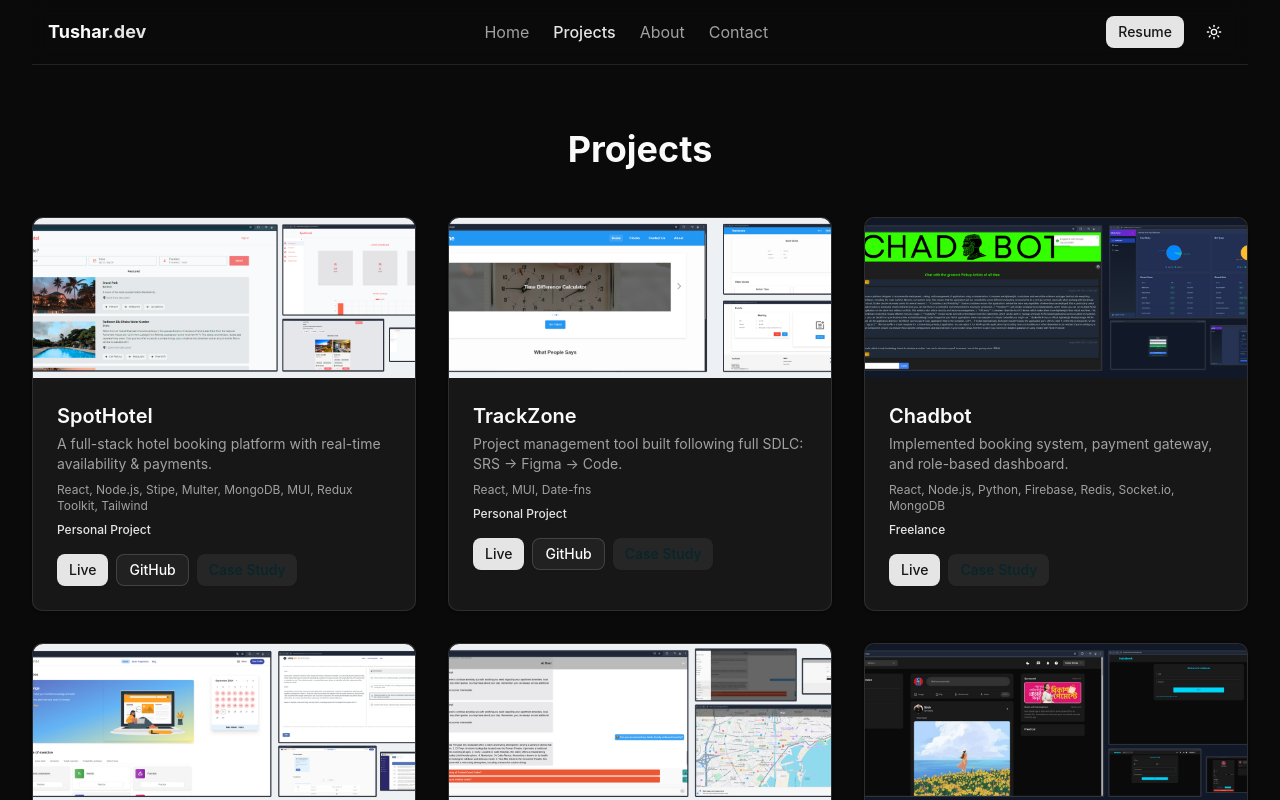
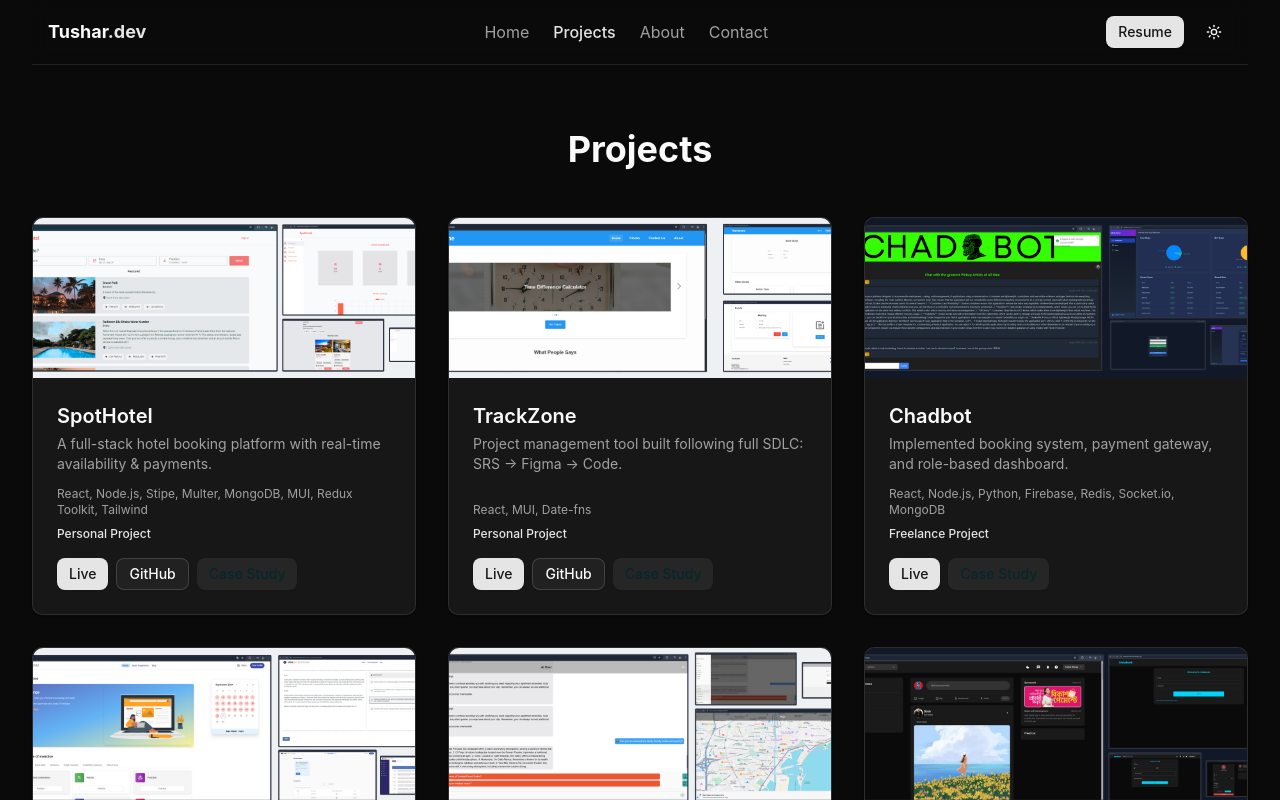
Before and after one commit to asynctushar/asynctushar, a Next.js app: page /projects in a window 1280 px wide. Shown: the top 800 px of the page. Built offline with nearby package versions, Linux system fonts and the light colour scheme.

Commit message:
fix: project layout issue fixed

```diff
--- a/src/app/projects/page.js
+++ b/src/app/projects/page.js
@@ -11,21 +11,21 @@ export default function ProjectsPage() {
 				{projects.map((project, idx) => (
 					<div
 						key={idx}
-						className="group rounded-lg border bg-card shadow-sm transition hover:shadow-md"
+						className="group rounded-lg border bg-card shadow-sm transition hover:shadow-md flex flex-col"
 					>
 						<img
 							src={project.thumbnail}
 							alt={project.title}
 							className="w-full h-40 object-cover rounded-t-lg"
 						/>
-						<div className="p-6">
+						<div className="p-6 flex-1 flex flex-col">
 							<h3 className="text-xl font-semibold">
 								{project.title}
 							</h3>
-							<p className="mt-1 text-sm text-muted-foreground">
+							<p className="mt-1 text-sm text-muted-foreground flex-1">
 								{project.description}
 							</p>
-							<p className="mt-2 text-xs text-muted-foreground">
+							<p className="mt-3 text-xs text-muted-foreground">
 								{project.tech.join(", ")}
 							</p>
 							<p className="mt-2 text-xs font-medium text-primary">{project.type}</p>
--- a/src/data/projects.js
+++ b/src/data/projects.js
@@ -49,7 +49,7 @@ const projects = [
 	},
 	{
 		title: "Chadbot",
-		type: "Freelance",
+		type: "Freelance Project",
 		description: "Implemented booking system, payment gateway, and role-based dashboard.",
 		tech: ["React", "Node.js", "Python", "Firebase", "Redis", "Socket.io", "MongoDB",],
 		problem: "Booking hotels online often lacks real-time updates and smooth UX.",
@@ -70,7 +70,7 @@ const projects = [
 	},
 	{
 		title: "MINE SAT PLATFORM",
-		type: "Freelance",
+		type: "Freelance Project",
 		description: "Implemented booking system, payment gateway, and role-based dashboard.",
 		tech: ["React", "Node.js", "MongoDB", "Passport.js", "Material-Tailwind", "Redux Toolkit", "Tailwind"],
 		problem: "Booking hotels online often lacks real-time updates and smooth UX.",
@@ -91,7 +91,7 @@ const projects = [
 	},
 	{
 		title: "Viste Guest",
-		type: "Freelance",
+		type: "Freelance Project",
 		description: "Implemented booking system, payment gateway, and role-based dashboard.",
 		tech: ["React", "Node.js", "MongoDB", "Multer", "Material Tailwind", "Redux Toolkit", "Tailwind",],
 		problem: "Booking hotels online often lacks real-time updates and smooth UX.",
```
